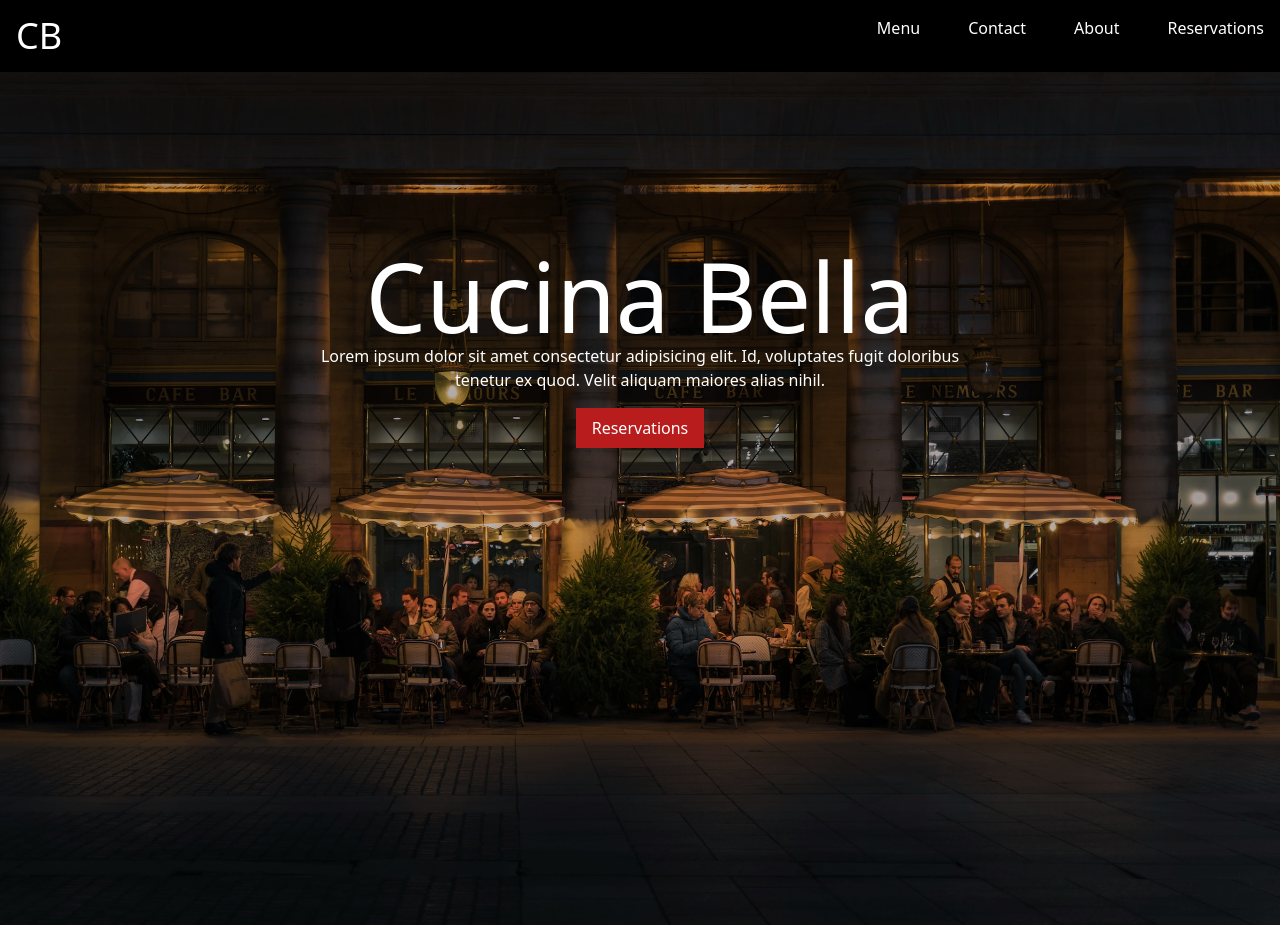
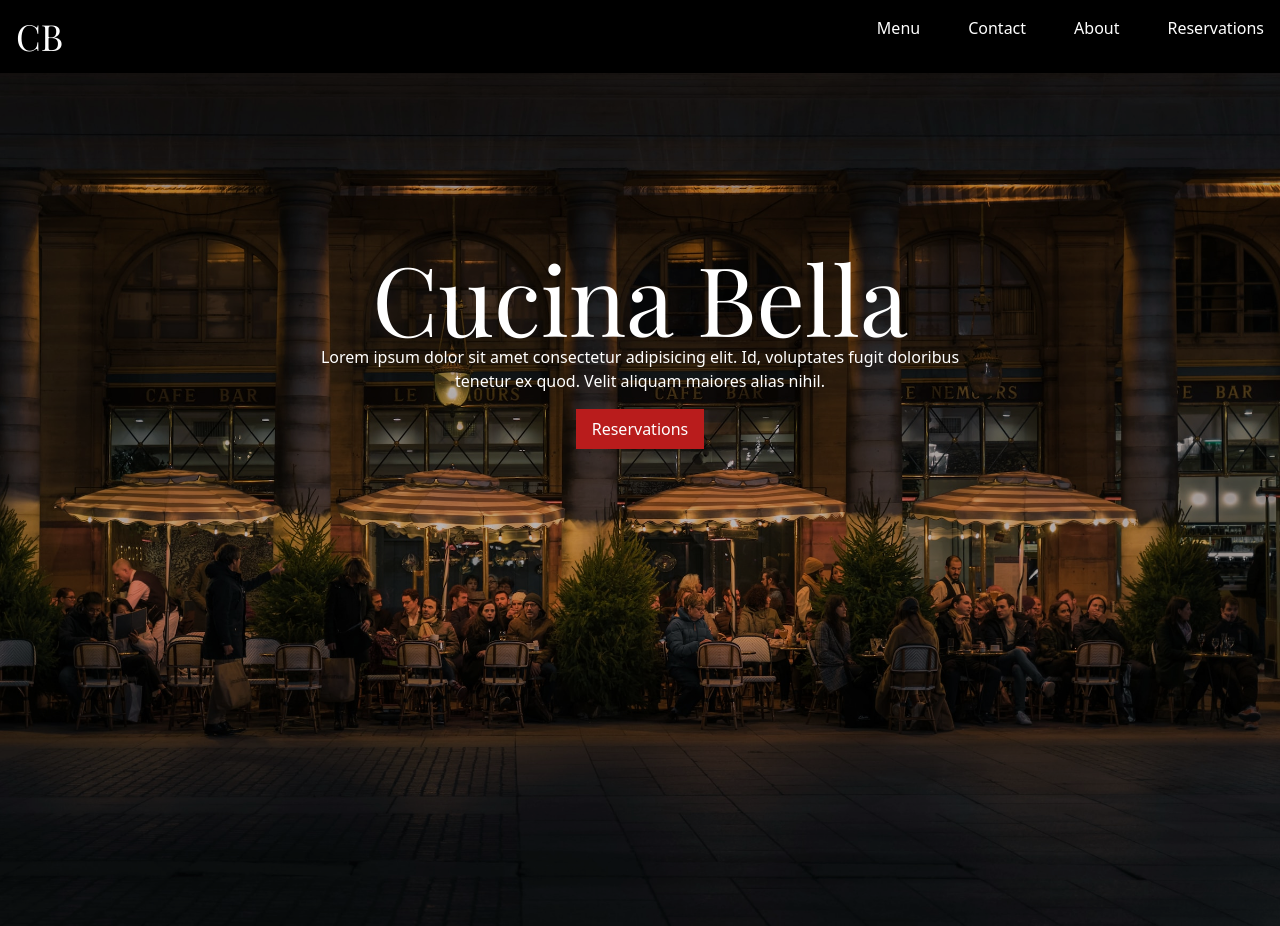
Before and after one commit to jessicamnelsonn/cpnt262-final-project, a SvelteKit app: page / in a window 1280 px wide. Built offline with nearby package versions, Linux system fonts and the light colour scheme.

Commit message:
edited custom font code

```diff
--- a/tailwind.config.js
+++ b/tailwind.config.js
@@ -5,11 +5,9 @@ export default {
     extend: {
       fontFamily: {
         playfairDisplay: ['Playfair Display', 'serif'],
-    },
-      fontFamily: {
         lato: ['Lato', 'sans-serif'],
+      },
     },
   },
-},
-  plugins: []
+  plugins: [],
 };
```
